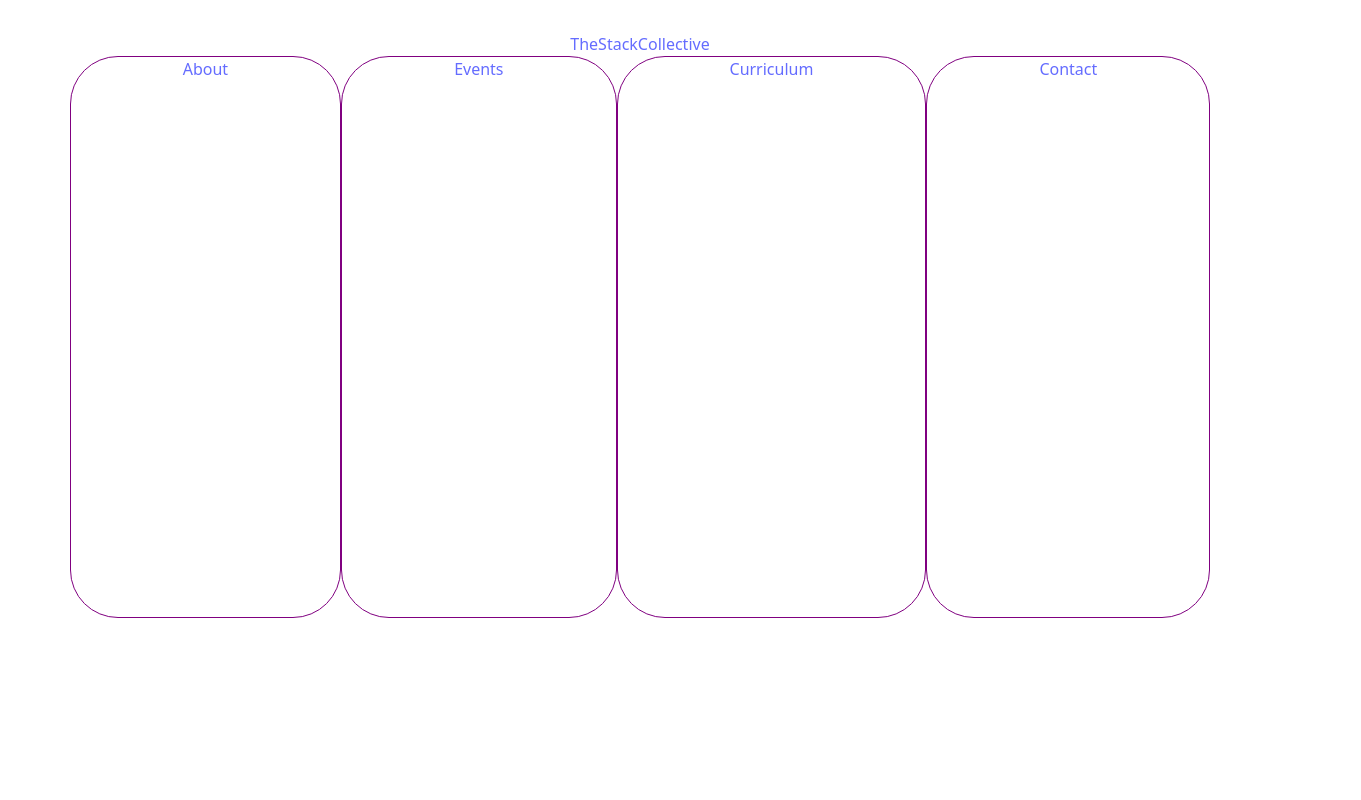
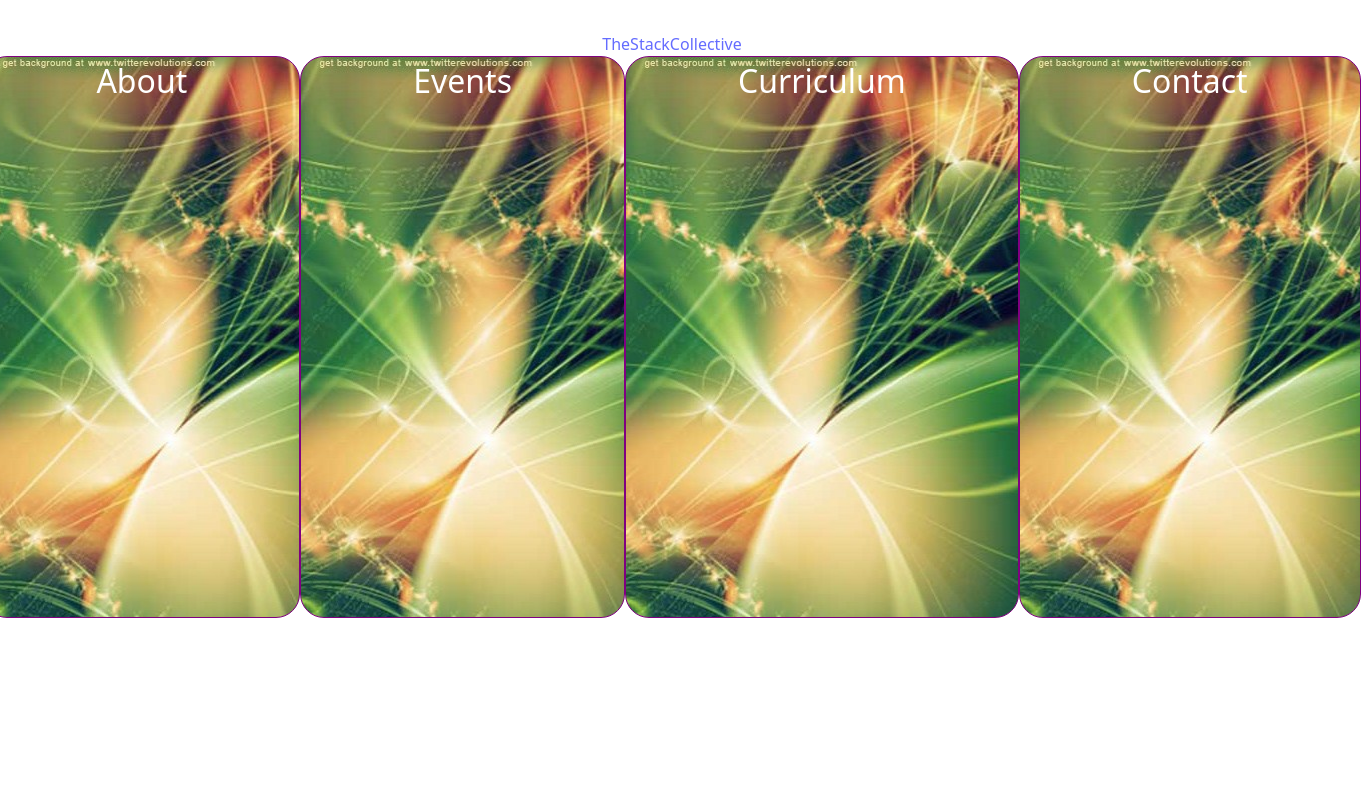
Before and after one commit to thestackcollective/tsc-website-1, a React (Vite) app: page / in a window 1280 px wide. Shown: the top 800 px of the page, 1361 px wide, since content can reach past the window. Built offline with nearby package versions, Linux system fonts and the light colour scheme.

Commit message:
Add stock images and finalize animation

```diff
--- a/src/components/Navbar/Navbar.css
+++ b/src/components/Navbar/Navbar.css
@@ -4,22 +4,26 @@ nav .pages-nav {
 }
 
 nav .pages-nav a {
+  background-image: url('/images/background_decorating_image.jpeg');
   padding: 0 7rem;
   height: 70vh;
   border: .5px solid purple;
-  border-radius: 3rem;
+  border-radius: 1.5rem;
+  perspective: 1000px;
+  color: white;
+  font-size: xx-large;
 }
 
 nav .pages-nav a:hover {
-  animation: swing .3s ease-in;
+  animation: swing .9s step-end;
 }
 
 @keyframes swing {
   0% {
-    transform: rotateY(40deg);
+    transform: rotateY(-25deg);
   }
 
   100% {
-    transform: rotateY(-30deg);
+    transform: rotateY(25deg);
   }
 }
```
Also changed, not shown: images/background_decorating_image.jpeg (added), images/background_image_decoration_2.jpeg (added).
